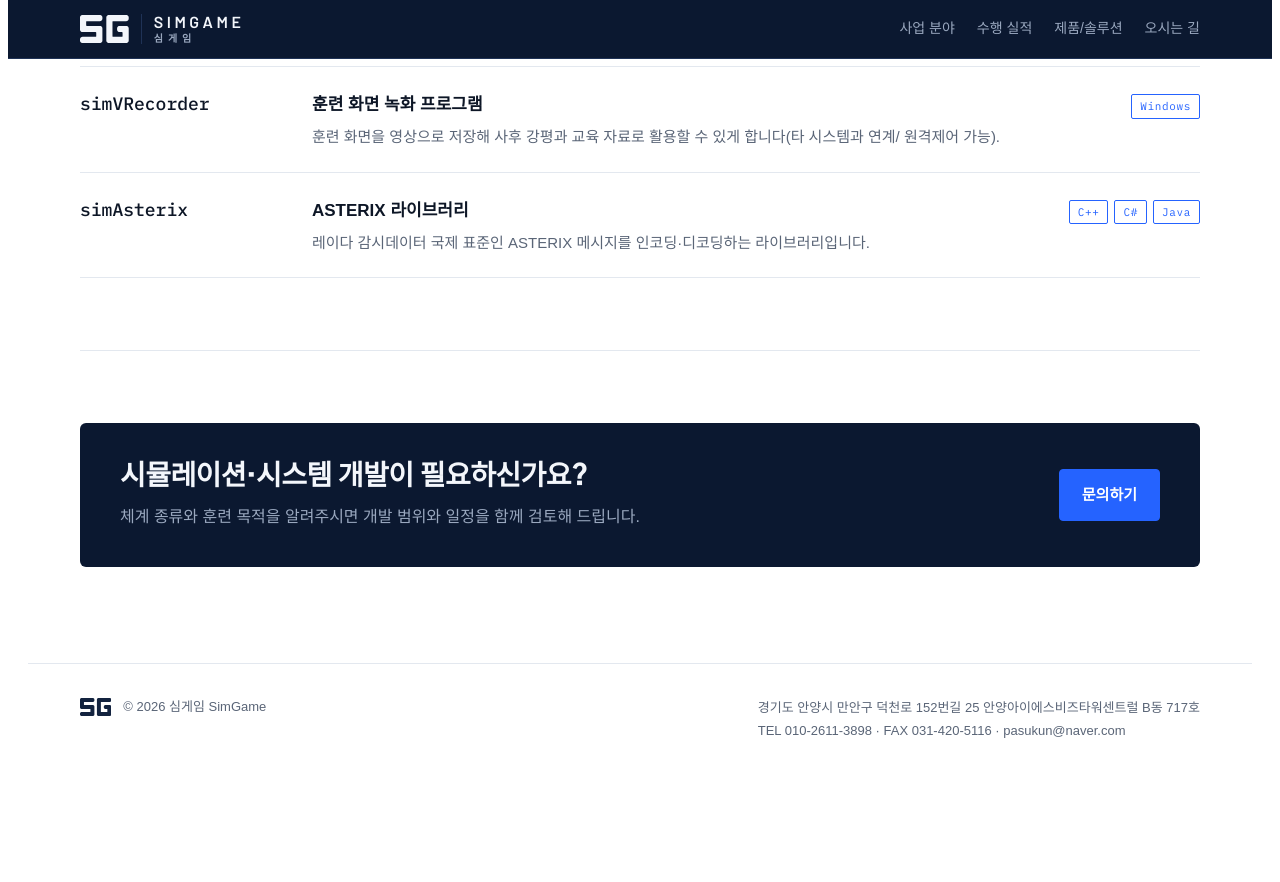
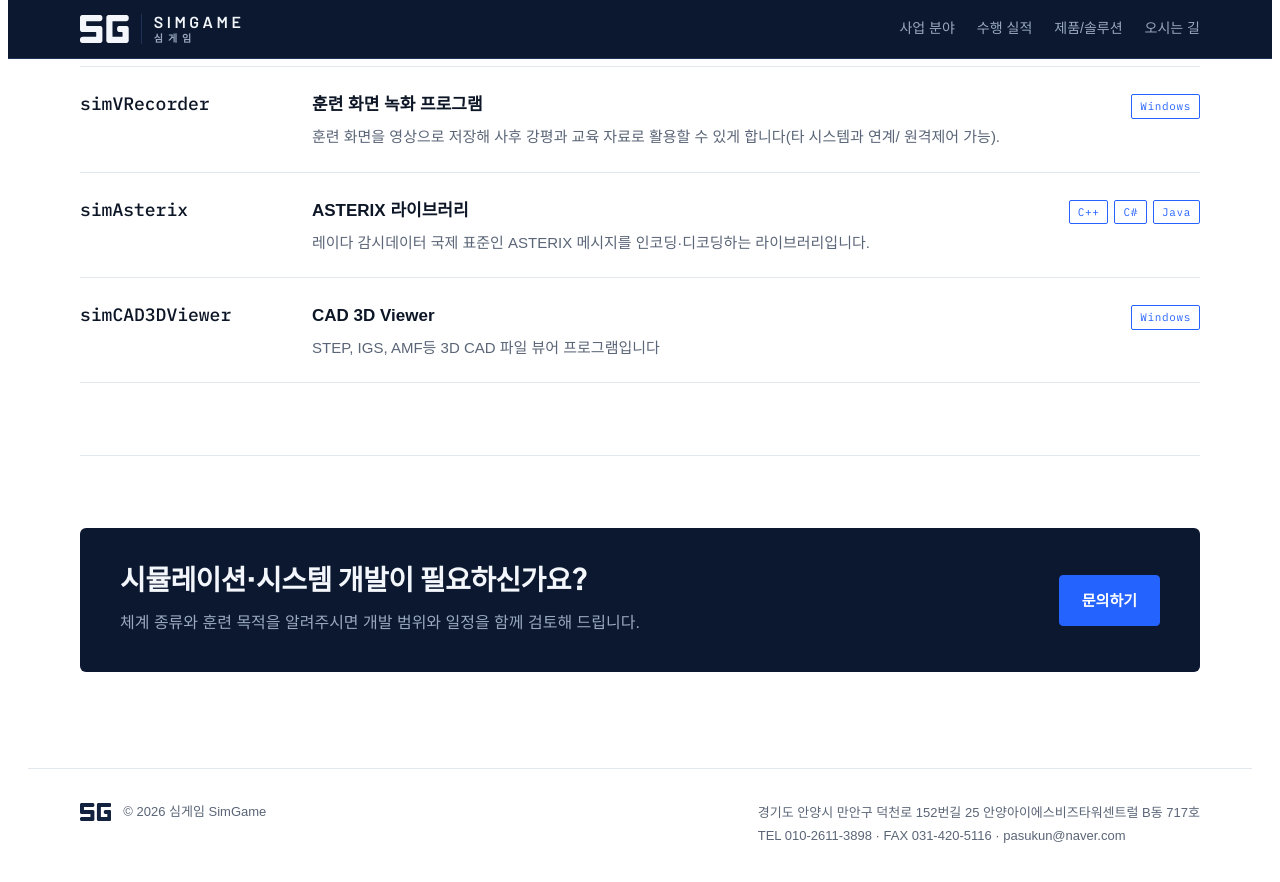
Before and after one commit to tenfloor/simgame.github.io, a Jekyll site: the page built from index.html, in a window 1280 px wide and 900 px high, scrolled down 2966 px. Shown: the top 882 px of the window. Built offline with Jekyll 4.4.1, drawn with Linux system fonts in a browser that asks for light colours; some web fonts are replaced; before the commit the page ends 3760 px from its top, so only the background shows below that.

Commit message:
Update products.yml

```diff
--- a/_data/products.yml
+++ b/_data/products.yml
@@ -25,3 +25,8 @@
   title: ASTERIX 라이브러리
   desc: 레이다 감시데이터 국제 표준인 ASTERIX 메시지를 인코딩·디코딩하는 라이브러리입니다.
   platforms: [C++, C#, Java]
+
+- name: simCAD3DViewer
+  title: CAD 3D Viewer
+  desc: STEP, IGS, AMF등 3D CAD 파일 뷰어 프로그램입니다
+  platforms: [Windows]
```
